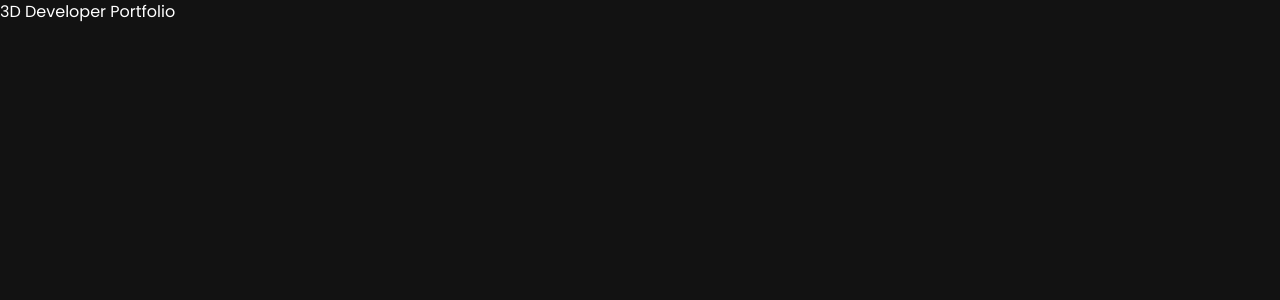
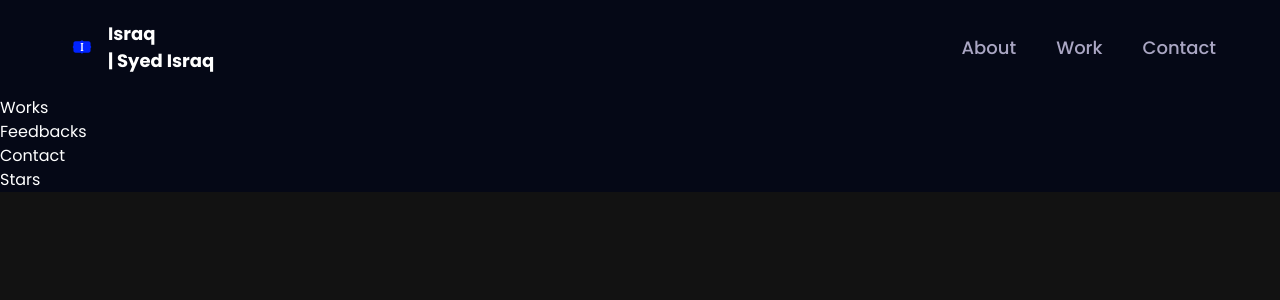
Before and after one commit to Israq/3d-portfolio, a React (Vite) app: page / in a window 1280 px wide. Shown: the top 300 px of the page. Built offline with nearby package versions, Linux system fonts and the light colour scheme.

Commit message:
navbar and logo

```diff
--- a/index.html
+++ b/index.html
@@ -2,9 +2,9 @@
 <html lang="en">
   <head>
     <meta charset="UTF-8" />
-    <link rel="icon" type="image/svg+xml" href="/vite.svg" />
+    <link rel="icon" type="image/svg+xml" href="/src/assets/israq.svg" />
     <meta name="viewport" content="width=device-width, initial-scale=1.0" />
-    <title>Vite + React</title>
+    <title>Israq | Portfolio</title>
   </head>
   <body>
     <div id="root"></div>
--- a/package.json
+++ b/package.json
@@ -23,6 +23,8 @@
     "@types/react": "^18.0.27",
     "@types/react-dom": "^18.0.10",
     "@vitejs/plugin-react": "^3.1.0",
+    "autoprefixer": "^10.4.13",
+    "postcss": "^8.4.21",
     "tailwindcss": "^3.2.7",
     "vite": "^4.1.0"
   }
--- /dev/null
+++ b/postcss.config.cjs
@@ -0,0 +1,6 @@
+module.exports = {
+  plugins: {
+    tailwindcss: {},
+    autoprefixer: {},
+  },
+}
--- a/src/App.jsx
+++ b/src/App.jsx
@@ -1,10 +1,25 @@
+import { BrowserRouter } from "react-router-dom";
+import { About, Contact, Experience, Feedbacks, Hero, Navbar, Tech, Works, StarsCanvas } from './components';
 const App = () => {
-
-
   return (
-   <div>
-      3D Developer Portfolio
-   </div>
+    <BrowserRouter>
+      <div className="relative z-0 bg-primary">
+        <div className="bg-hero-pattern bg-cover
+        bg-no-repeat bg-center">
+              <Navbar/>
+              <Hero/>
+           </div>
+           <About/>
+           <Experience/>
+           <Tech/>
+           <Works/>
+           <Feedbacks/>
+           <div classsName="relative z-0">
+              <Contact/>
+              <StarsCanvas/>
+           </div>
+      </div>
+    </BrowserRouter>
   )
 }
 
--- a/src/assets/index.js
+++ b/src/assets/index.js
@@ -1,4 +1,4 @@
-import logo from "./logo.svg";
+import logo from "./israq.svg";
 import backend from "./backend.png";
 import creator from "./creator.png";
 import mobile from "./mobile.png";
--- a/src/components/Navbar.jsx
+++ b/src/components/Navbar.jsx
@@ -1,8 +1,48 @@
-import React from 'react'
+import React, { useEffect, useState } from 'react';
+import { Link } from  'react-router-dom';
+
+import { styles } from '../styles';
+import { navLinks } from '../constants';
+import { logo, menu, close } from '../assets';
 
 const Navbar = () => {
+  const [ active, setActive] = useState('`')
   return (
-    <div>Navbar</div>
+    <nav
+      className={`${styles.paddingX} w-full flex
+      items-center py-5 fixed top-0 z-20 bg-primary`}
+    >
+        <div className='w-full flex justify-between items-center max-w-7xl mx-auto'>
+          <Link
+            to="/"
+            className='flex items-center gap-2'
+            onClick={() => {
+              setActive("");
+              window.scrollTo(0, 0);
+            }}
+          >
+            <img src={logo} alt='logo' className='w-9 h-9 object-contain' />
+            <p className="text-white text-[18px] font-bold cursor-pointer">Israq <span className='sm:block hidden'>| Syed Israq</span></p>
+
+          </Link>
+          <ul className='list-none hidden sm:flex flex-row gap-10'>
+            {navLinks.map((link) => (
+              <li
+                key={link.id}
+                className={`${
+                  active === link.title
+                    ? "text-white"
+                    : "text-secondary"
+                  } hover:text-white text-[18px]
+                font-medium cursor-pointer`}
+                onClick={() => setActive(link.title)}
+                >
+                <a href={`#${link.id}`}>{link.title}</a>
+                </li>
+            ))}
+          </ul>
+        </div>
+    </nav>
   )
 }
 
```
Also changed, not shown: src/assets/israq.svg (added), src/styles.js (renamed from src/style.js), 1 other file (tests, documents, lock files or other folders).
